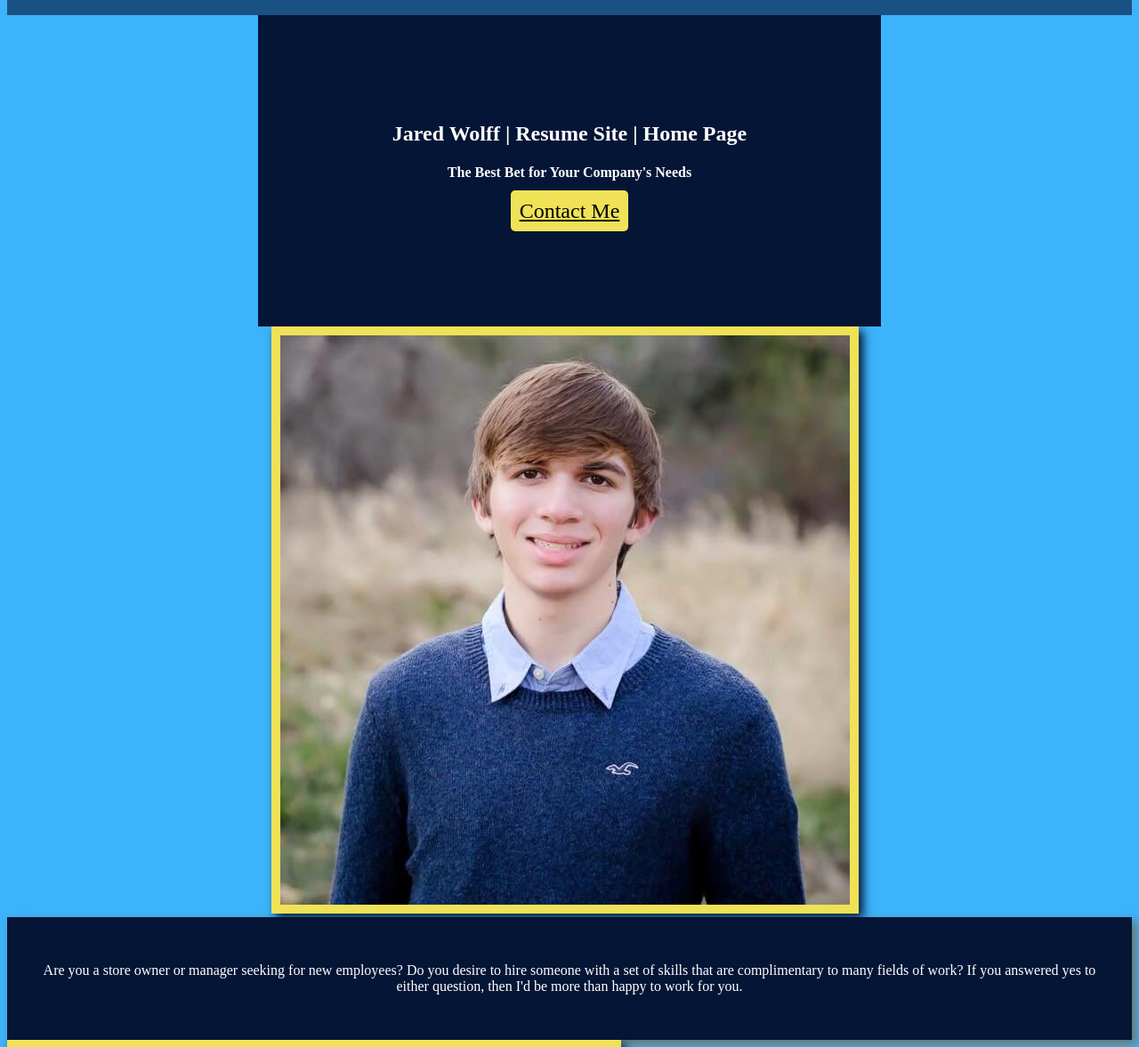
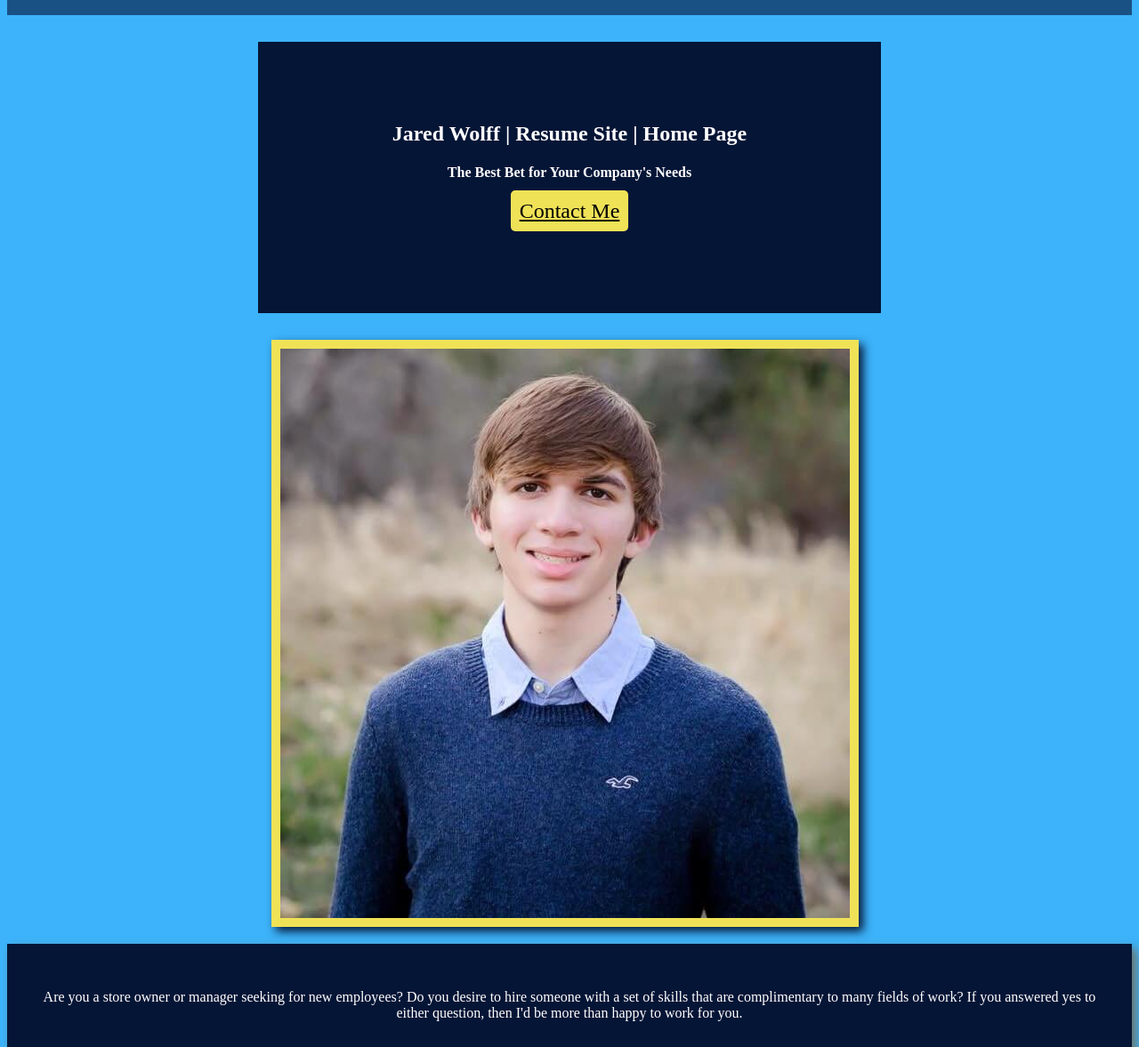
Before and after one commit to jaredmwolff/wdd130, a plain HTML site: page -personal project-/index.html in a window 1280 px wide. Shown: the part 162-1339 px from the top of the page at 89% size. Drawn offline with Linux system fonts and the light colour scheme.

Commit message:
getting better...

```diff
--- a/-personal project-/styles/index.css
+++ b/-personal project-/styles/index.css
@@ -46,6 +46,8 @@ header{
     grid-row: 1/3;
     z-index: -1;
     background-color: #051536;
+    margin-top: 30px;
+    margin-bottom: 15px;
 }
 
 #hero-msg h4{
@@ -69,6 +71,8 @@ header{
 
 .jared1-card{
     width: 53%;
+    margin-top: 15px;
+    margin-bottom: 15px;
     margin-left: auto;
     margin-right: auto;
     grid-template-columns: 3/5;
@@ -78,6 +82,8 @@ header{
 .msg-1{
     text-align: center;
     color: white;
+    margin-top: 15px;
+    margin-bottom: 15px;
     background-color: #051536;
     padding: 35px;
     box-shadow: 5px 5px 10px #6f7364;
@@ -88,6 +94,8 @@ header{
 .msg-2{
     text-align: center;
     color: white;
+    margin-top: 15px;
+    margin-bottom: 15px;
     background-color: #051536;
     padding: 35px;
     box-shadow: 5px 5px 10px #6f7364;
@@ -95,6 +103,8 @@ header{
 
 .forest1-card{
     width: 10%;
+    margin-top: 15px;
+    margin-bottom: 15px;
     grid-column: 5/7;
     grid-row: 2/3;
 }
```
